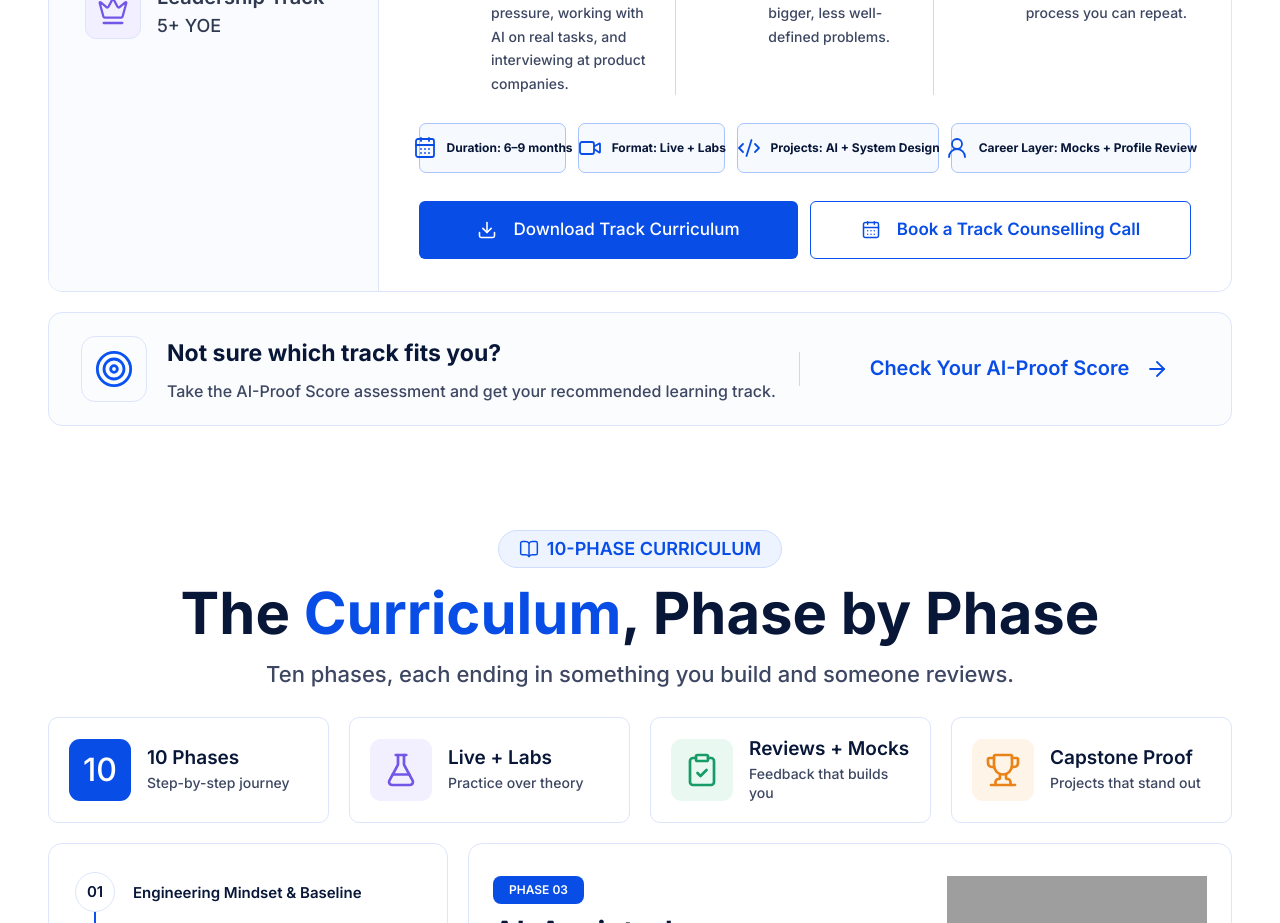
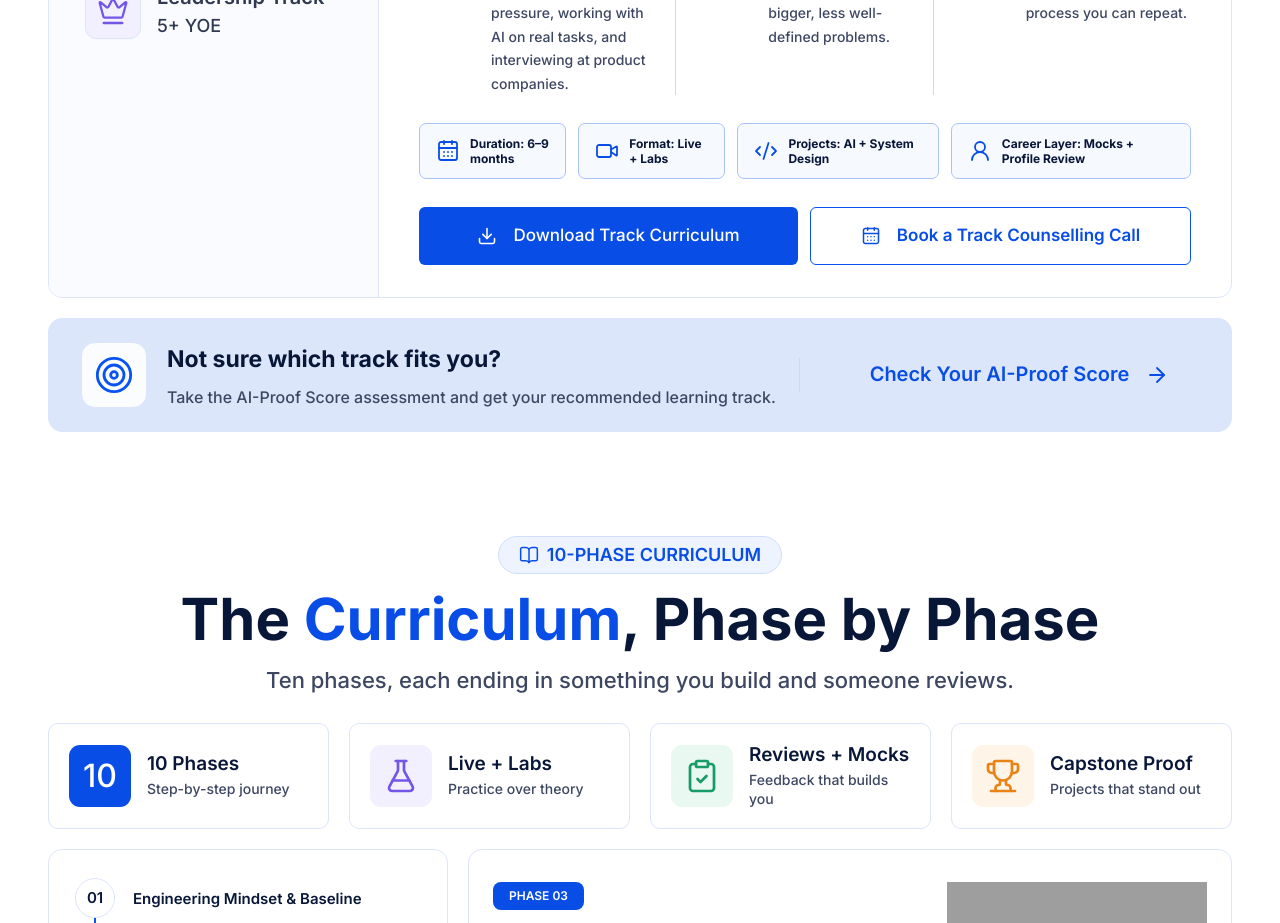
Before and after one commit to InterviewCall/AI-Proof-Engineering, a Next.js app: page / in a window 1280 px wide. Shown: the part 3700-4623 px from the top of the page. Built offline with nearby package versions, Linux system fonts and the light colour scheme; grey boxes are pictures that could not be loaded.

Commit message:
Change page 4

```diff
--- a/src/components/Sections/CareerPath/CareerPathSection.tsx
+++ b/src/components/Sections/CareerPath/CareerPathSection.tsx
@@ -510,7 +510,7 @@ const CareerPathSection: FC = () => {
                         rounded-[14px]
                         border
                         border-(--career-path-card-border)
-                        bg-(--career-path-section-eyebrow-bg)
+                        bg-[#DBE6FB]
                         px-5
                         py-5
                         sm:px-7
--- a/src/components/Sections/CareerPath/TrackMetaItem.tsx
+++ b/src/components/Sections/CareerPath/TrackMetaItem.tsx
@@ -12,7 +12,9 @@ const TrackMetaItem: FC<TrackMetaItemProps> = ({
             className={`
                 flex
                 items-center
-                justify-center
+                justify-start
+                gap-2
+                overflow-hidden
                 rounded-[7px]
                 border
                 border-(--color-brand-300)
@@ -20,8 +22,8 @@ const TrackMetaItem: FC<TrackMetaItemProps> = ({
                 text-(--career-path-card-title)
                 ${
                     compact
-                        ? 'min-h-11 gap-2 px-2 py-2 text-[11px] font-semibold'
-                        : 'min-h-12 gap-3 px-4 py-3 text-[12px] font-semibold lg:w-full lg:gap-2.5 lg:px-4 lg:text-[13px]'
+                        ? 'min-h-11 px-2 py-2 text-[11px] font-semibold'
+                        : 'min-h-12 px-4 py-3 text-[12px] font-semibold lg:w-full lg:gap-2.5 lg:px-4 lg:text-[13px]'
                 }
             `}
         >
@@ -35,7 +37,7 @@ const TrackMetaItem: FC<TrackMetaItemProps> = ({
                 strokeWidth={1.8}
             />
 
-            <span className="whitespace-nowrap text-[12px] font-bold leading-tight">
+            <span className="whitespace-normal break-words text-left text-[12px] font-bold leading-tight">
                 {label}
             </span>
         </div>
```
